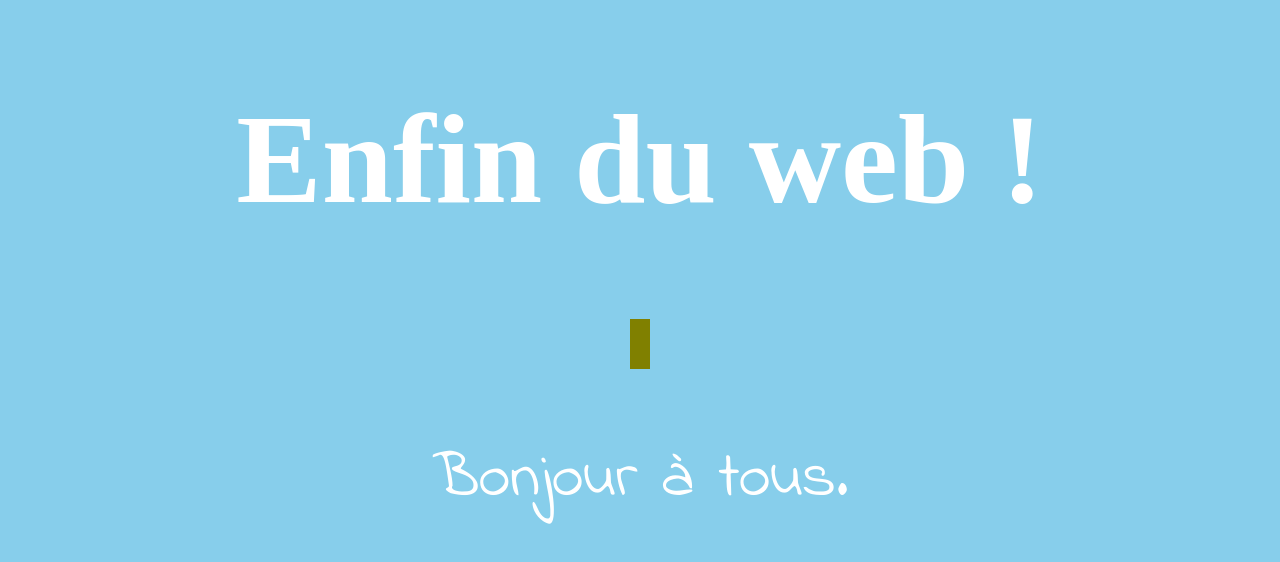
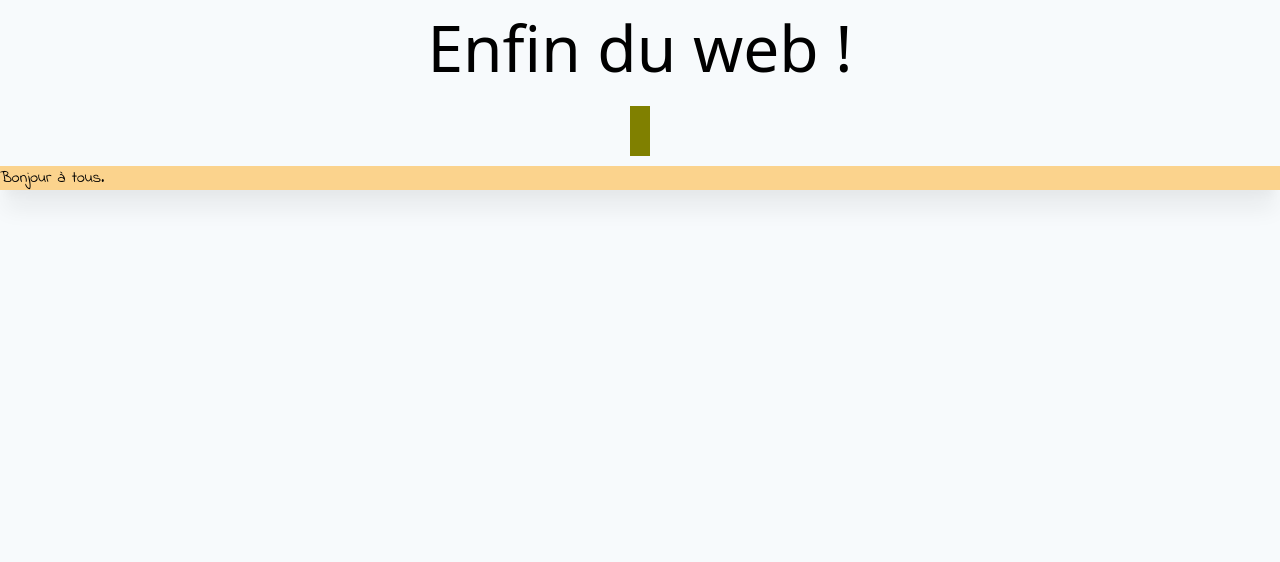
Before and after one commit to TomLed/HTML_aneth, a website: page index.html in a window 1280 px wide. Drawn offline with nearby package versions, Linux system fonts and the light colour scheme; files that its build step writes are made by us from their sources.

Commit message:
Ajout de tailwind et pcss

```diff
--- a/index.html
+++ b/index.html
@@ -1,4 +1,3 @@
-
 <!doctype html>
 <html lang="fr">
 <head>
@@ -7,18 +6,9 @@
 
     <!-- https://fonts.google.com -->
     <link href="https://fonts.googleapis.com/css?family=Indie+Flower" rel="stylesheet">
+    <link href="main.css" rel="stylesheet">
 
     <style>
-        html, body {
-            margin: 0;
-            padding: 0;
-
-            background: skyblue;
-            color: #ffffff;
-            font-size: 2em;
-            text-align: center;
-        }
-
         p {
             font-family: 'Indie Flower', serif;
         }
@@ -34,9 +24,12 @@
         }
     </style>
 </head>
-<body>
-<h1>Enfin du web !</h1>
+<body class="bg-gray-100">
+<div class="flex content-center">
+    <h1 class="text-6xl max-w-lg mx-auto">Enfin du web !</h1>
+</div>
+
 <div class="milieu color"></div>
-<p>Bonjour à tous.</p>
+<p class="bg-orange-300 shadow-xl hover:underline" >Bonjour à tous.</p>
 </body>
 </html>
--- /dev/null
+++ b/postcss.config.js
@@ -0,0 +1,5 @@
+    module.exports = {
+        plugins: [
+            require('tailwindcss')
+        ]
+    };
--- /dev/null
+++ b/tailwind.pcss
@@ -0,0 +1,9 @@
+@tailwind base;
+
+@tailwind components;
+
+@tailwind utilities;
+
+p {
+    font-family: 'Indie Flower', serif;
+}
```
Also changed, not shown: package.json (added, +13 -0 lines), 1 other file.
